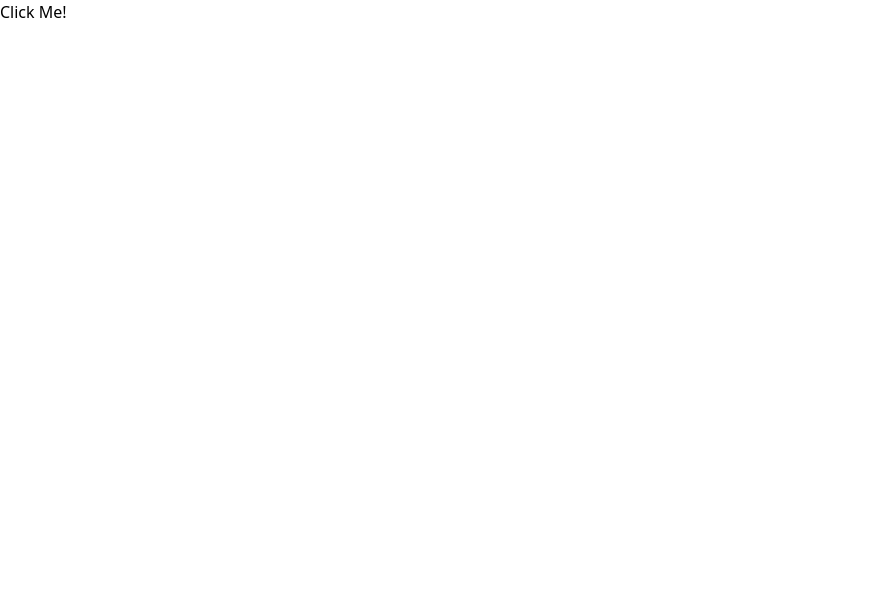
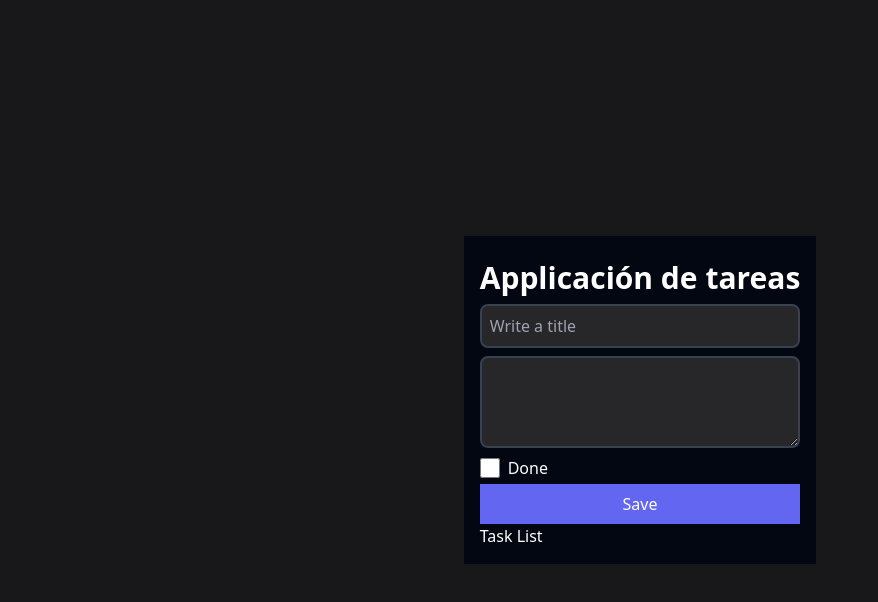
Before and after one commit to thewasta/nest-react-monorepo, a React (Vite) app in the folder apps/client/: page / in a window 1280 px wide. Shown: the top 602 px of the page, without its empty margins (0-878 px from the left). Built offline with nearby package versions, Linux system fonts and the light colour scheme.

Commit message:
Base components

```diff
--- a/apps/client/src/App.tsx
+++ b/apps/client/src/App.tsx
@@ -1,10 +1,15 @@
+import TaskList from "./components/TaskList.tsx";
+import TaskForm from "./components/TaskForm.tsx";
+
 function App() {
     return (
-        <>
-            <button>
-                Click Me!
-            </button>
-        </>
+        <div className="bg-zinc-900 h-screen text-white flex items-center justify-center">
+            <div className="bg-gray-950 p-4 w1/5">
+                <h1 className="text-3xl font-bold text-center block my-2">Applicación de tareas</h1>
+                <TaskForm/>
+                <TaskList/>
+            </div>
+        </div>
     )
 }
 
--- /dev/null
+++ b/apps/client/src/components/TaskList.tsx
@@ -0,0 +1,7 @@
+function TaskList() {
+    return (
+        <div>Task List</div>
+    );
+}
+
+export default TaskList;
```
